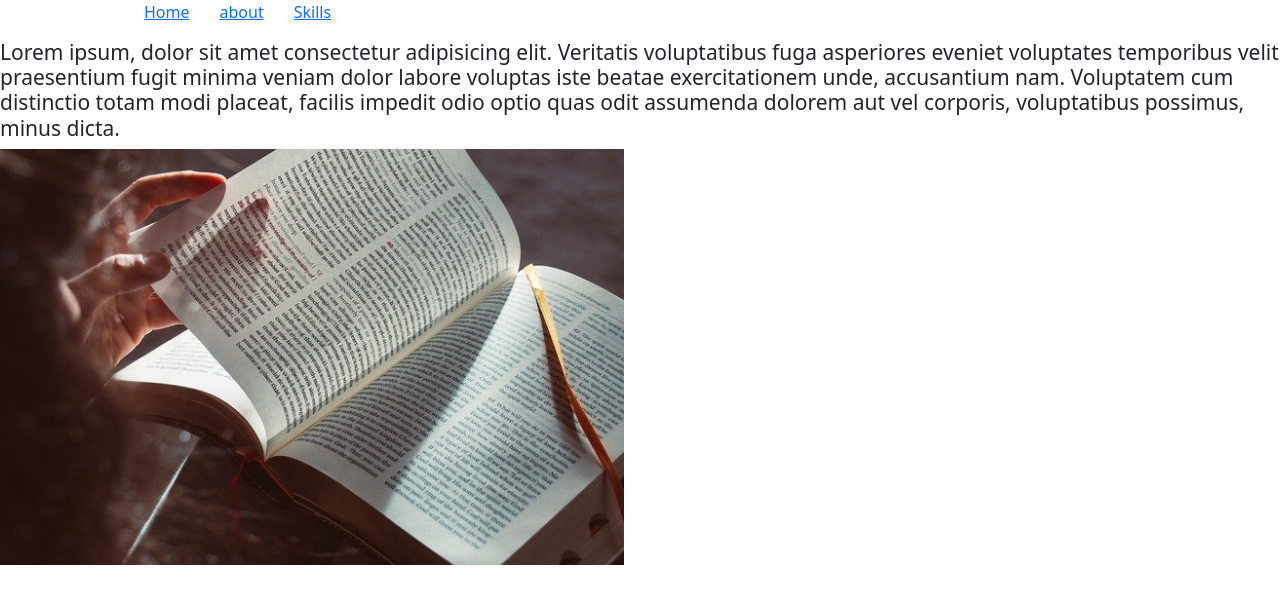
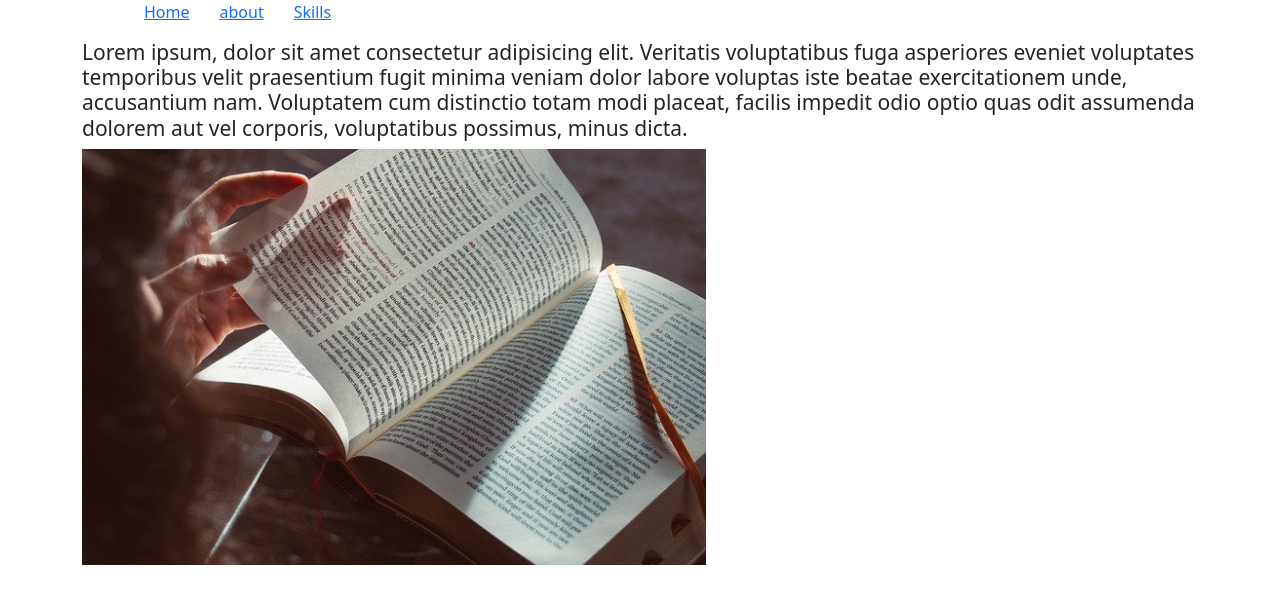
Before and after one commit to gatorolo/Front-End, an Angular app: page /paginas/home in a window 1280 px wide. Shown: the top 604 px of the page. Built offline with nearby package versions, Linux system fonts and the light colour scheme.

Commit message:
porfolio

```diff
--- a/src/app/app.component.css
+++ b/src/app/app.component.css
@@ -1,3 +1,7 @@
+body {
+    box-sizing: border-box;
+}
+
 ul {
   display: flex;
   position: sticky;
--- a/src/app/paginas/about/about.component.css
+++ b/src/app/paginas/about/about.component.css
@@ -1,7 +1,7 @@
+.container {
+    box-sizing: border-box;
+}
+
 img {
     height: 50vh;
 };
-
-body {
-    top: 50px;
-}
--- a/src/app/paginas/about/about.component.html
+++ b/src/app/paginas/about/about.component.html
@@ -1,3 +1,4 @@
-
+<div class="container">
 <h1>Lorem ipsum dolor sit amet consectetur adipisicing elit. Ab voluptates sint optio necessitatibus architecto quos. Odit nobis natus laboriosam repellendus debitis rem vel fuga excepturi unde ipsa, exercitationem, tempora quis.</h1>
 ><img src="../../../assets/foto1.jpg" alt="">
+</div>
--- a/src/app/paginas/home/home.component.css
+++ b/src/app/paginas/home/home.component.css
@@ -1,3 +1,7 @@
+.container {
+    box-sizing: border-box;
+}
+
 h1 {
     font-size: 21px;
 }
--- a/src/app/paginas/home/home.component.html
+++ b/src/app/paginas/home/home.component.html
@@ -1,3 +1,4 @@
-
+<div class="container">
 <h1>Lorem ipsum, dolor sit amet consectetur adipisicing elit. Veritatis voluptatibus fuga asperiores eveniet voluptates temporibus velit praesentium fugit minima veniam dolor labore voluptas iste beatae exercitationem unde, accusantium nam. Voluptatem cum distinctio totam modi placeat, facilis impedit odio optio quas odit assumenda dolorem aut vel corporis, voluptatibus possimus, minus dicta.</h1>
 <img src="../../../assets/foto2.jpg" alt="">
+</div>
--- a/src/app/paginas/skills/skills.component.css
+++ b/src/app/paginas/skills/skills.component.css
@@ -6,5 +6,5 @@ h1 {
     font-size: 30px;
 };
 .container {
-
+  box-sizing: border-box;
  }
```
